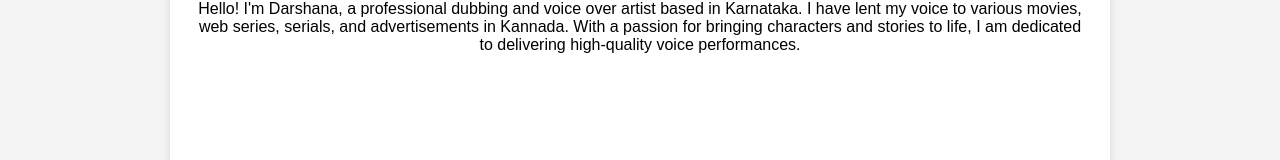
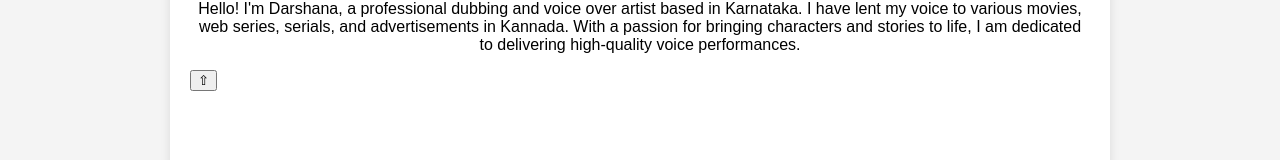
Before and after one commit to ShrinivasaPH/darshanagb-portfolio.github.io, a plain HTML site: page Darshana Portfolio.html in a window 1280 px wide. Shown: the part 300-460 px from the top of the page. Drawn offline with Linux system fonts and the light colour scheme.

Commit message:
Update Darshana Portfolio.html

```diff
--- a/Darshana Portfolio.html
+++ b/Darshana Portfolio.html
@@ -154,7 +154,7 @@
 
     </div>
   </section>
-
+  <button onclick="scrollToTop()" id="scrollToTopBtn" title="Go to top">&#8679;</button>
   <section id="contact" class="tab-content contact">
     <h2>Contact</h2>
     <p style="text-align: center;"><strong>Email:</strong> darshana@example.com</p>
```
